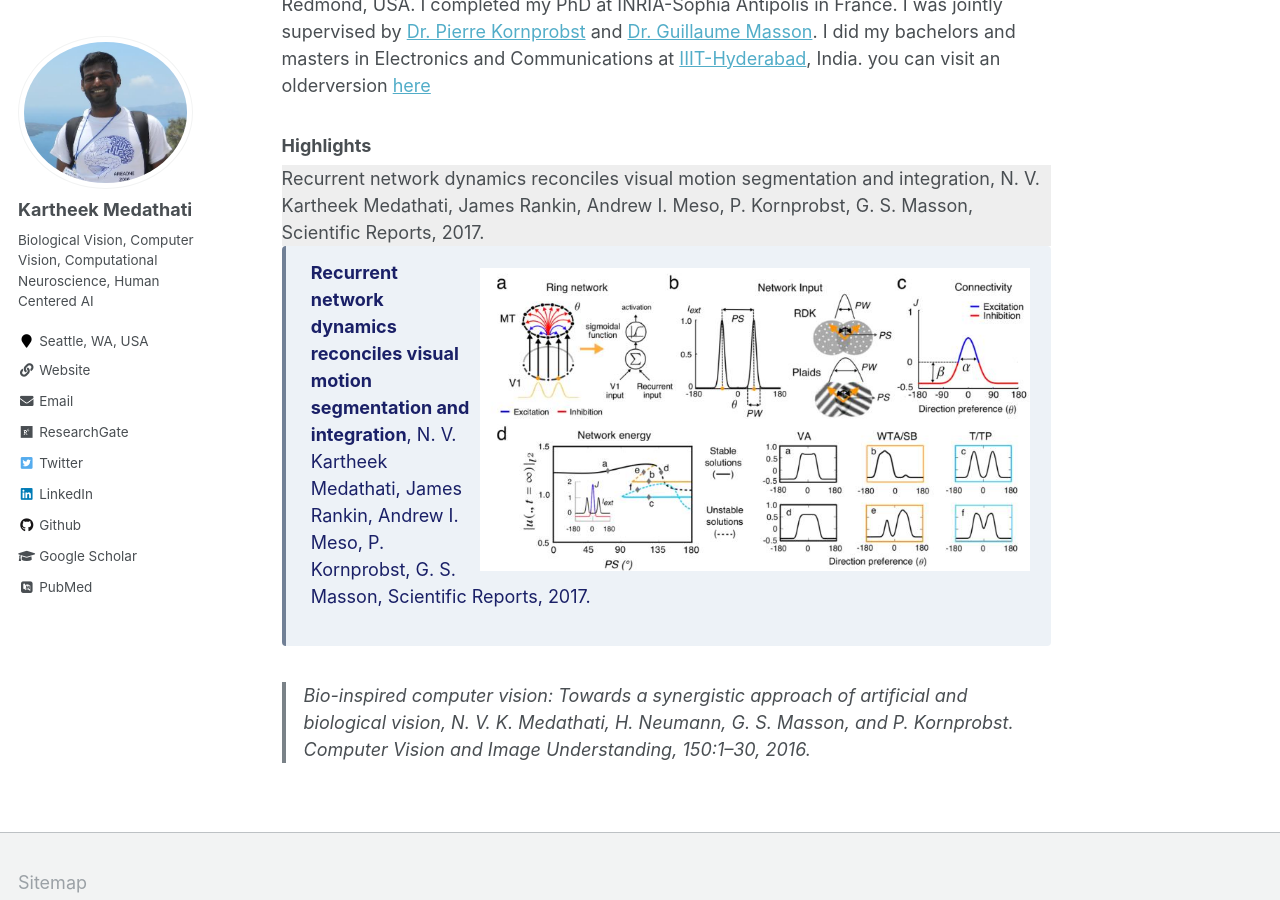
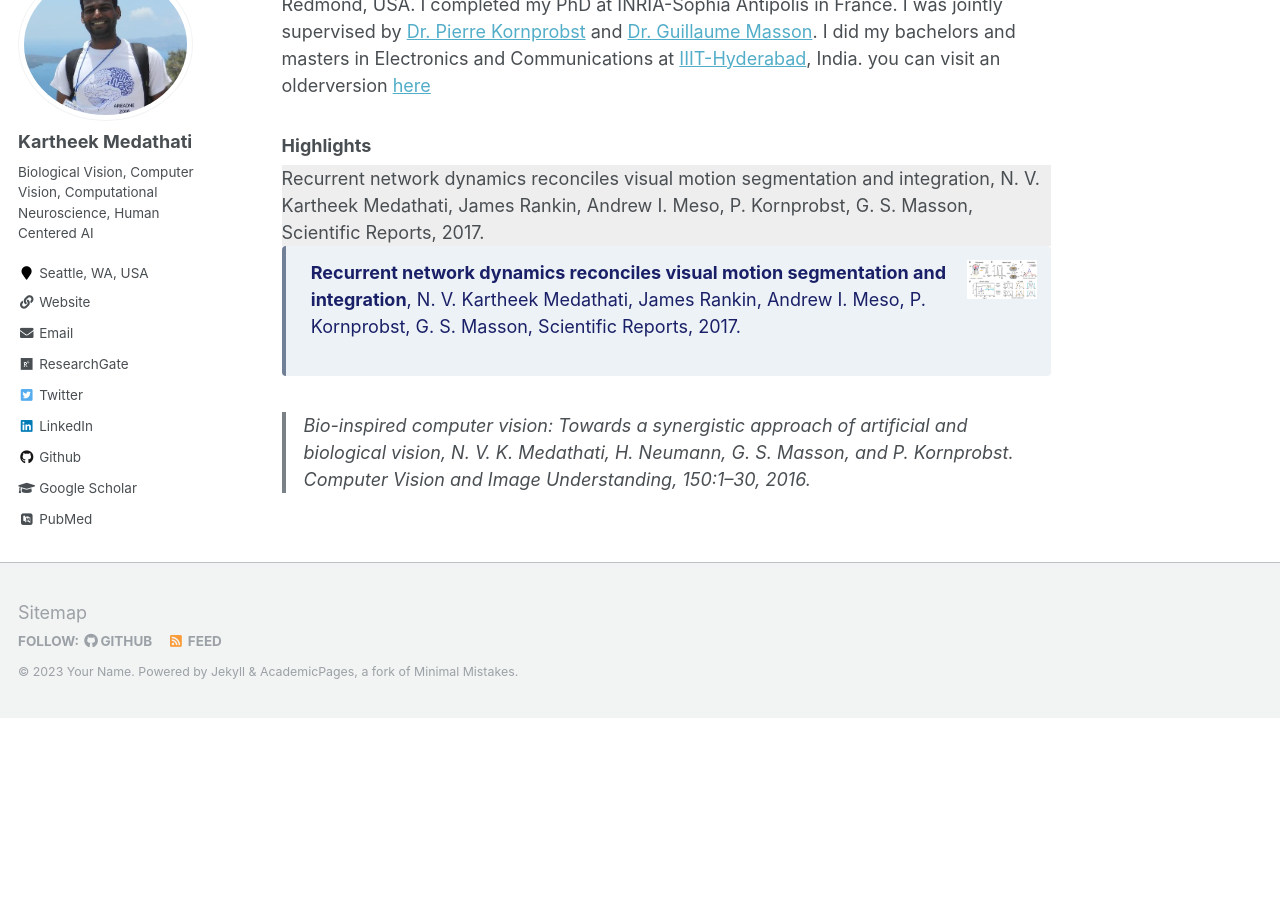
Before and after one commit to kartheekmedathati/kartheekmedathati.github.io, a Jekyll site: the page built from _pages/about.md, in a window 1280 px wide and 900 px high, scrolled down 463 px. Built offline with Jekyll 4.4.1, drawn with Linux system fonts in a browser that asks for light colours; some web fonts are replaced; after the commit the page ends 1181 px from its top, so only the background shows below that.

Commit message:
Modified size of the image

```diff
--- a/_pages/about.md
+++ b/_pages/about.md
@@ -21,7 +21,7 @@
 
 <div class="warning" style='background-color:#EDF2F7; color:#1A2067; border-left: solid #718096 4px; border-radius: 4px;'>
 <p style='padding:0.7em; margin-left:0.7em; display: inline-block;'>
-<img src="images/Ring_Network.jpg" style="zoom:70%;  float:right; padding:0.7em"/>
+<img src="images/Ring_Network.jpg" style="zoom:9%;  float:right; padding:0.7em"/>
  <b> Recurrent network dynamics reconciles visual motion segmentation and integration</b>, N. V. Kartheek Medathati, James Rankin, Andrew I. Meso, P. Kornprobst, G. S. Masson, Scientific Reports, 2017.<br>
 </p>
 </div>
```
